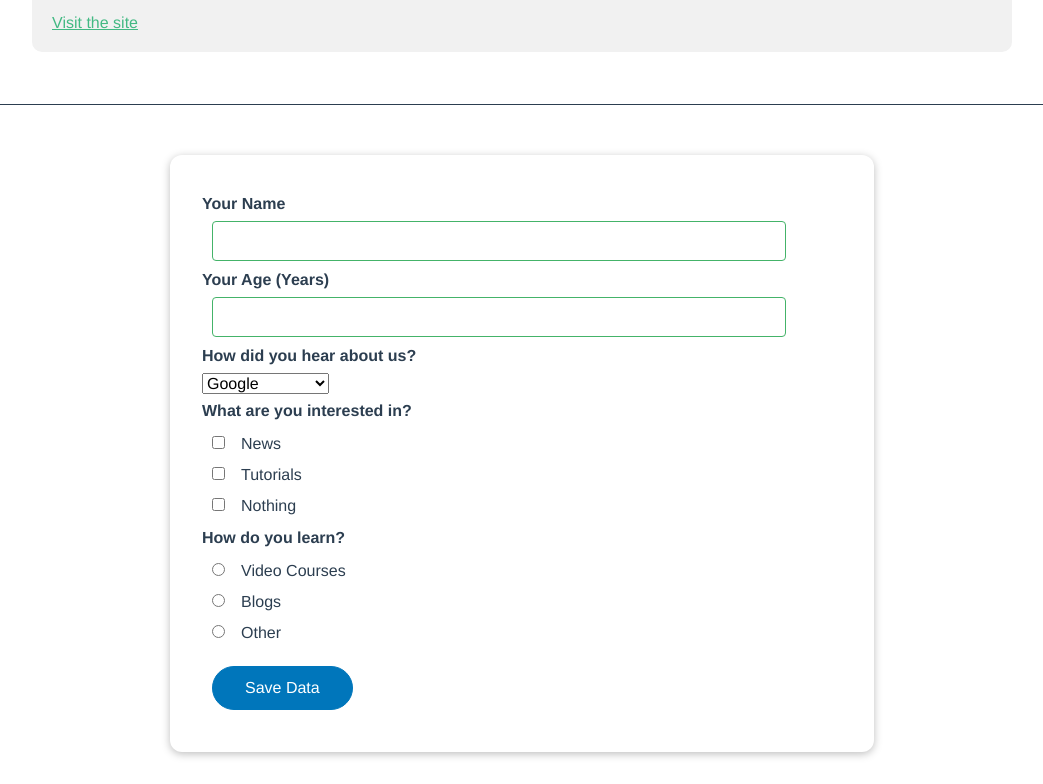
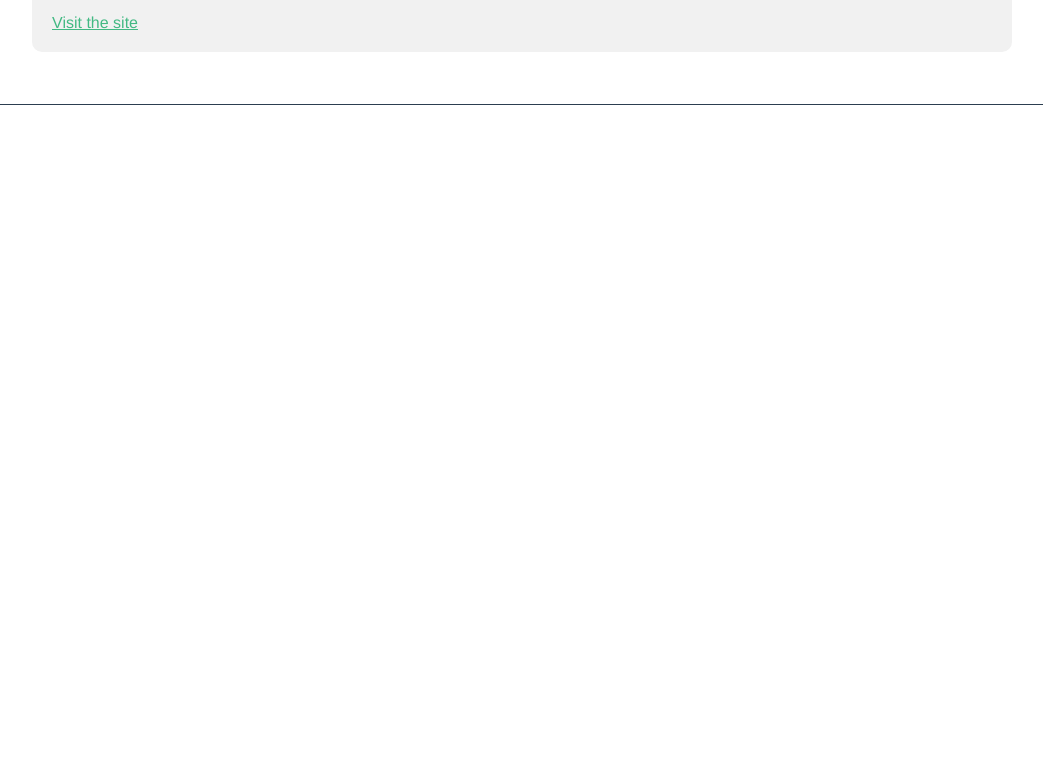
Before and after one commit to iminiscript/charts, a Vue app: page / in a window 1280 px wide. Shown: the part 1120-1904 px from the top of the page, without its empty margins (118-1161 px from the left). After the commit the page ends 1275 px from the top, so only its background shows below. Built offline with nearby package versions, Linux system fonts and the light colour scheme.

Commit message:
update title

```diff
--- a/src/App.vue
+++ b/src/App.vue
@@ -2,7 +2,6 @@
   <TheHeader headerTitle="VUE JS Learning" />
   <charts />
   <TheTabsData />
-  <TheForm />
 </template>
 
 <script>
```
